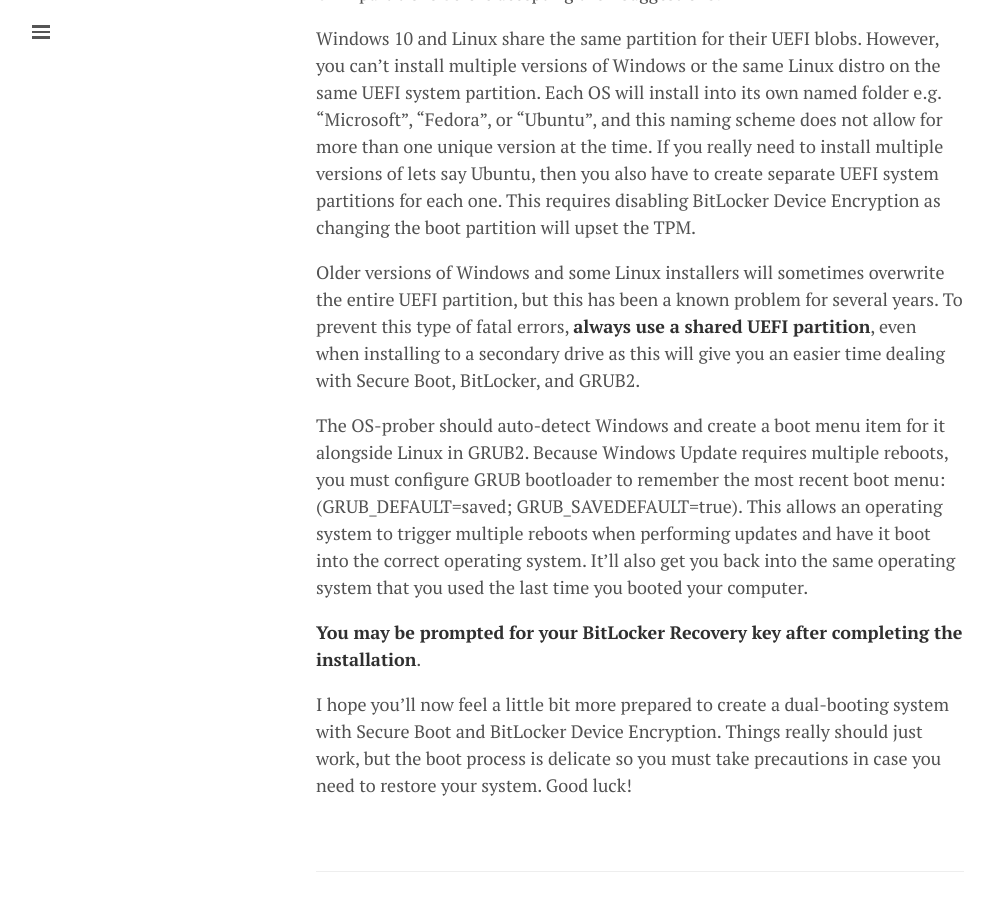
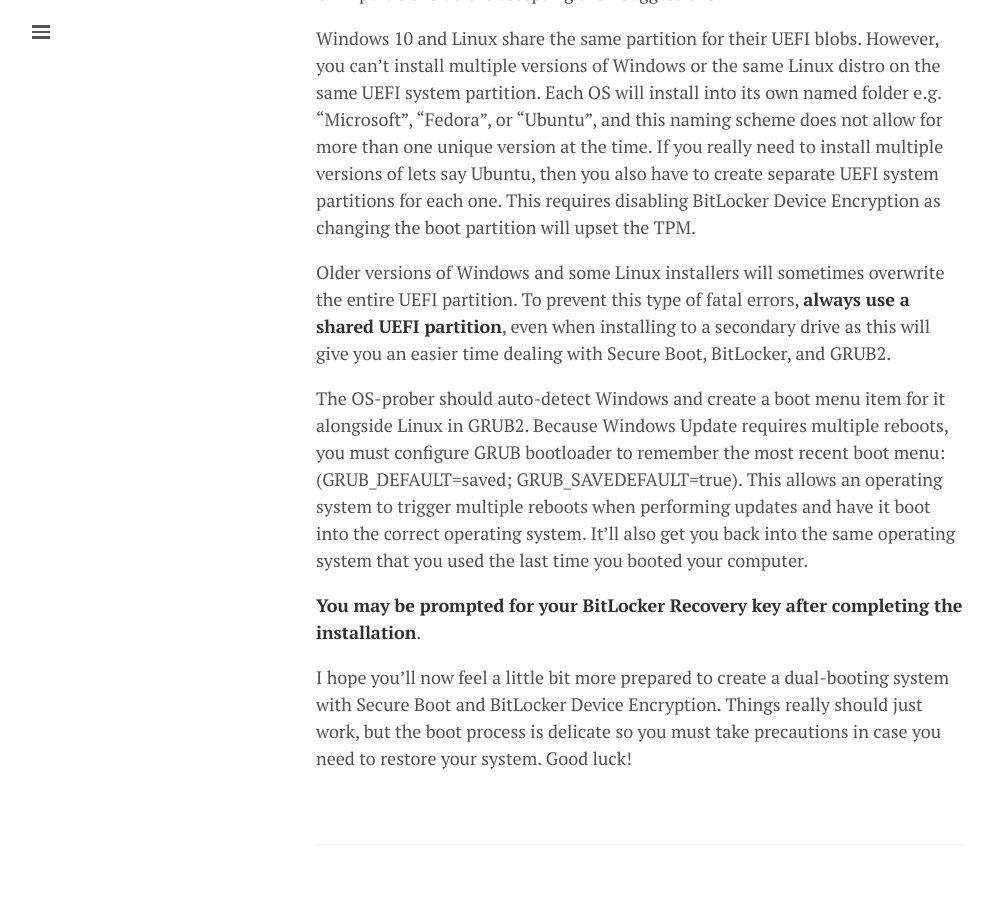
Before and after one commit to lgeurts/lgeurts.github.io, a Jekyll site: the page built from _posts/2019-03-19-dual-booting-windows-and-linux.md, in a window 1280 px wide and 900 px high, scrolled down 2752 px. Shown: the whole window, without its empty margins (0-993 px from the left). Built offline with Jekyll 4.4.1, drawn with Linux system fonts in a browser that asks for light colours; nearby versions of some CDN libraries; comment, search, counter and statistics services are not loaded.

Commit message:
Update 2019-03-19-dual-booting-windows-and-linux.md

```diff
--- a/_posts/2019-03-19-dual-booting-windows-and-linux.md
+++ b/_posts/2019-03-19-dual-booting-windows-and-linux.md
@@ -49,7 +49,7 @@
 
 Windows 10 and Linux share the same partition for their UEFI blobs. However, you can't install multiple versions of Windows or the same Linux distro on the same UEFI system partition. Each OS will install into its own named folder e.g. "Microsoft", “Fedora”, or "Ubuntu”, and this naming scheme does not allow for more than one unique version at the time. If you really need to install multiple versions of lets say Ubuntu, then you also have to create separate UEFI system partitions for each one. This requires disabling BitLocker Device Encryption as changing the boot partition will upset the TPM.
 
-Older versions of Windows and some Linux installers will sometimes overwrite the entire UEFI partition, but this has been a known problem for several years. To prevent this type of fatal errors, **always use a shared UEFI partition**, even when installing to a secondary drive as this will give you an easier time dealing with Secure Boot, BitLocker, and GRUB2.
+Older versions of Windows and some Linux installers will sometimes overwrite the entire UEFI partition. To prevent this type of fatal errors, **always use a shared UEFI partition**, even when installing to a secondary drive as this will give you an easier time dealing with Secure Boot, BitLocker, and GRUB2.
 
 The OS-prober should auto-detect Windows and create a boot menu item for it alongside Linux in GRUB2. Because Windows Update requires multiple reboots, you must configure GRUB bootloader to remember the most recent boot menu: (GRUB_DEFAULT=saved; GRUB_SAVEDEFAULT=true). This allows an operating system to trigger multiple reboots when performing updates and have it boot into the correct operating system. It’ll also get you back into the same operating system that you used the last time you booted your computer.
 
```
